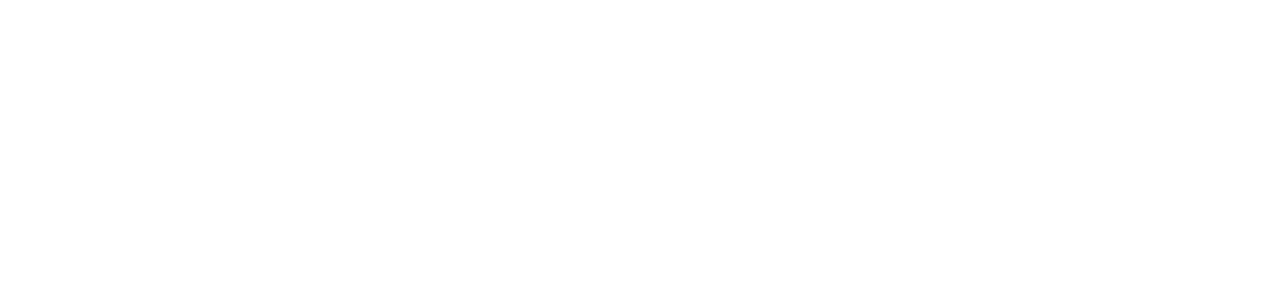
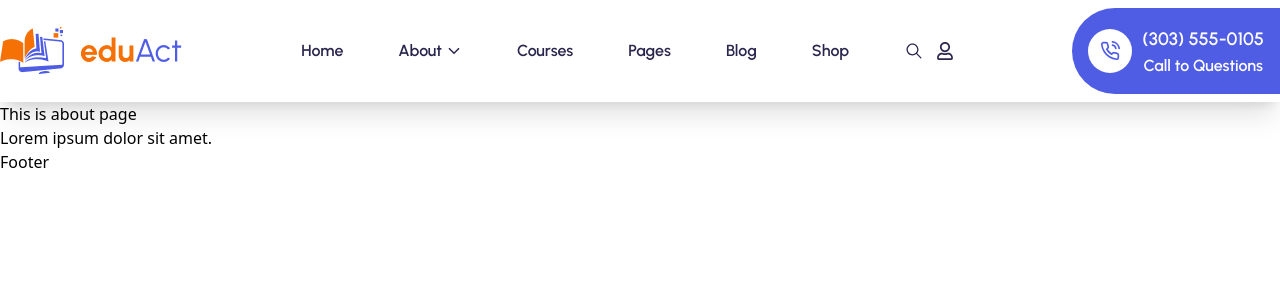
Before and after one commit to basudevkumer/eduact-frontend-design, a React (Vite) app: page /about in a window 1280 px wide. Before the commit this address had no page. Shown: the top 300 px of the page. Built offline with nearby package versions, Linux system fonts and the light colour scheme.

Commit message:
Add: add about sections and set router

```diff
--- a/src/App.jsx
+++ b/src/App.jsx
@@ -1,16 +1,17 @@
-import React from 'react'
-import { BrowserRouter, Route, Routes } from 'react-router'
+import { BrowserRouter, Route, Routes } from 'react-router-dom'
 import Rootlayout from './rootlayouts/Rootlayout'
 import Home from './page/Home'
+import About from './page/About'
 
 const App = () => {
   return (
     <BrowserRouter>
-    <Routes>
-      <Route element={<Rootlayout/>}>
-          <Route index element={<Home/>} />
-      </Route>
-    </Routes>
+      <Routes>
+        <Route element={<Rootlayout />}>
+          <Route index element={<Home />} />
+          <Route path="about" element={<About />} />
+        </Route>
+      </Routes>
     </BrowserRouter>
   )
 }
--- /dev/null
+++ b/src/component/about/About.jsx
@@ -0,0 +1,14 @@
+import React from 'react'
+import Container from '../commonComponent/Container'
+function AboutSection() {
+  return (
+    <div>
+        <Container>
+            <h1>This is about page</h1>
+            <p>Lorem ipsum dolor sit amet.</p>
+        </Container>
+    </div>
+  )
+}
+
+export default AboutSection
--- a/src/page/About.jsx
+++ b/src/page/About.jsx
@@ -1,8 +1,10 @@
 import React from 'react'
-
+import AboutSection from "../component/about/About"
 const About = () => {
   return (
-    <div>About</div>
+    <div>
+      <AboutSection/>
+    </div>
   )
 }
 
```
